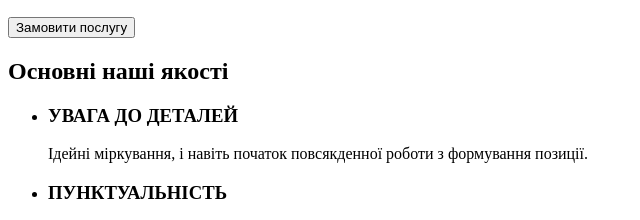
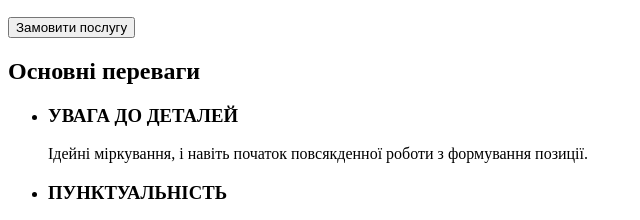
Before and after one commit to iratsaruk13/goit-markup-hw-01, a plain HTML site: page index.html in a window 1280 px wide. Shown: the part 180-400 px from the top of the page, 0-640 px from the left. Drawn offline with Linux system fonts and the light colour scheme.

Commit message:
Перейменування секції
Перейменування секції "Основні наші якості" на "Основні переваги"

```diff
--- a/index.html
+++ b/index.html
@@ -34,7 +34,7 @@
             <button type="button">Замовити послугу</button>
         </section>
         <section>
-            <h2>Основні наші якості</h2>
+            <h2>Основні переваги</h2>
             <ul>
                 <li>
                     <h3>УВАГА ДО ДЕТАЛЕЙ</h3>
```
